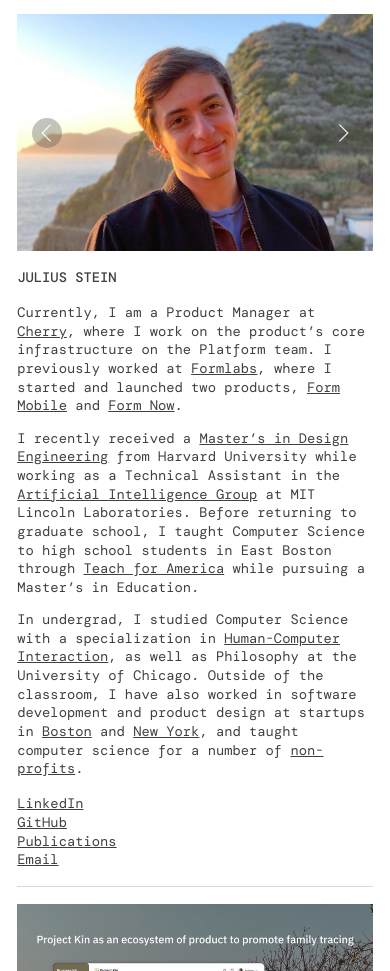
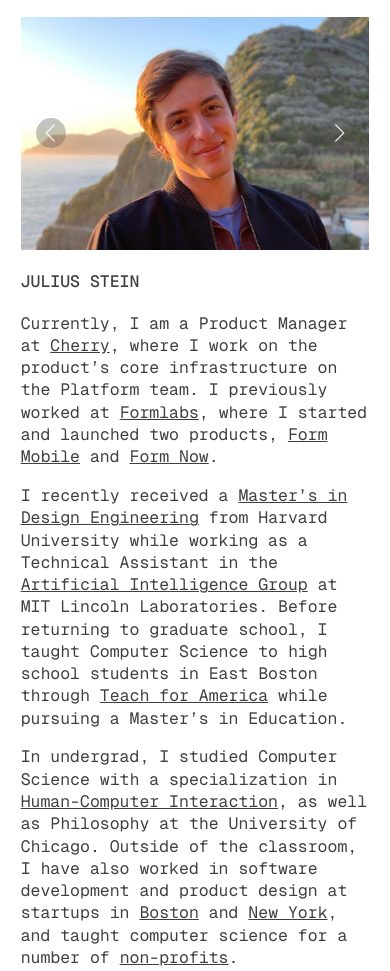
Before and after one commit to JuliusStein/personal-site, a plain HTML site: page index.html in a window 390 px wide. Shown: the top 971 px of the page. Drawn offline with nearby package versions, Linux system fonts and the light colour scheme.

Commit message:
font fizes

```diff
--- a/index.html
+++ b/index.html
@@ -14,7 +14,7 @@
 <link rel="icon" href="images/favicon.ico" sizes="any">
 <link rel="preconnect" href="https://fonts.googleapis.com">
 <link rel="preconnect" href="https://fonts.gstatic.com" crossorigin>
-<link href="https://fonts.googleapis.com/css2?family=DM+Mono:wght@400;500&display=swap" rel="stylesheet">
+<link href="https://fonts.googleapis.com/css2?family=Geist+Mono:wght@400;500&display=swap" rel="stylesheet">
 <link rel="stylesheet" href="style.css">
 </head>
 <body>
--- a/style.css
+++ b/style.css
@@ -13,7 +13,7 @@ body {
   margin: 0;
   background: #fff;
   color: var(--text);
-  font-family: "DM Mono", "Monument Grotesk Mono Variable", ui-monospace, Menlo, Consolas, monospace;
+  font-family: "Geist Mono", "Monument Grotesk Mono Variable", ui-monospace, Menlo, Consolas, monospace;
   font-size: 1.2rem;
   font-weight: 400;
   line-height: 1.2;
@@ -101,8 +101,8 @@ a.blue { color: rgba(0, 43, 255, 0.75); }
 .section-divider { display: none; }
 
 @media (max-width: 800px) {
-  /* Mono type is wide, so keep body text ~14px on phones (was ~19px) */
-  html { font-size: 11.5px; -webkit-text-size-adjust: 100%; }
+  /* Mono type is wide, so body text is ~16.5px on phones (between 14px and the original 19px) */
+  html { font-size: 13.75px; -webkit-text-size-adjust: 100%; }
   body { line-height: 1.35; }
   p { margin-bottom: 1em; }
   .panel { position: static; width: 100%; max-height: none; padding: 1.25rem 1.5rem 0; overflow: visible; }
```
Also changed, not shown: contact.html (+1 -1 lines), overview.html (+1 -1 lines), page-1.html (+1 -1 lines).
